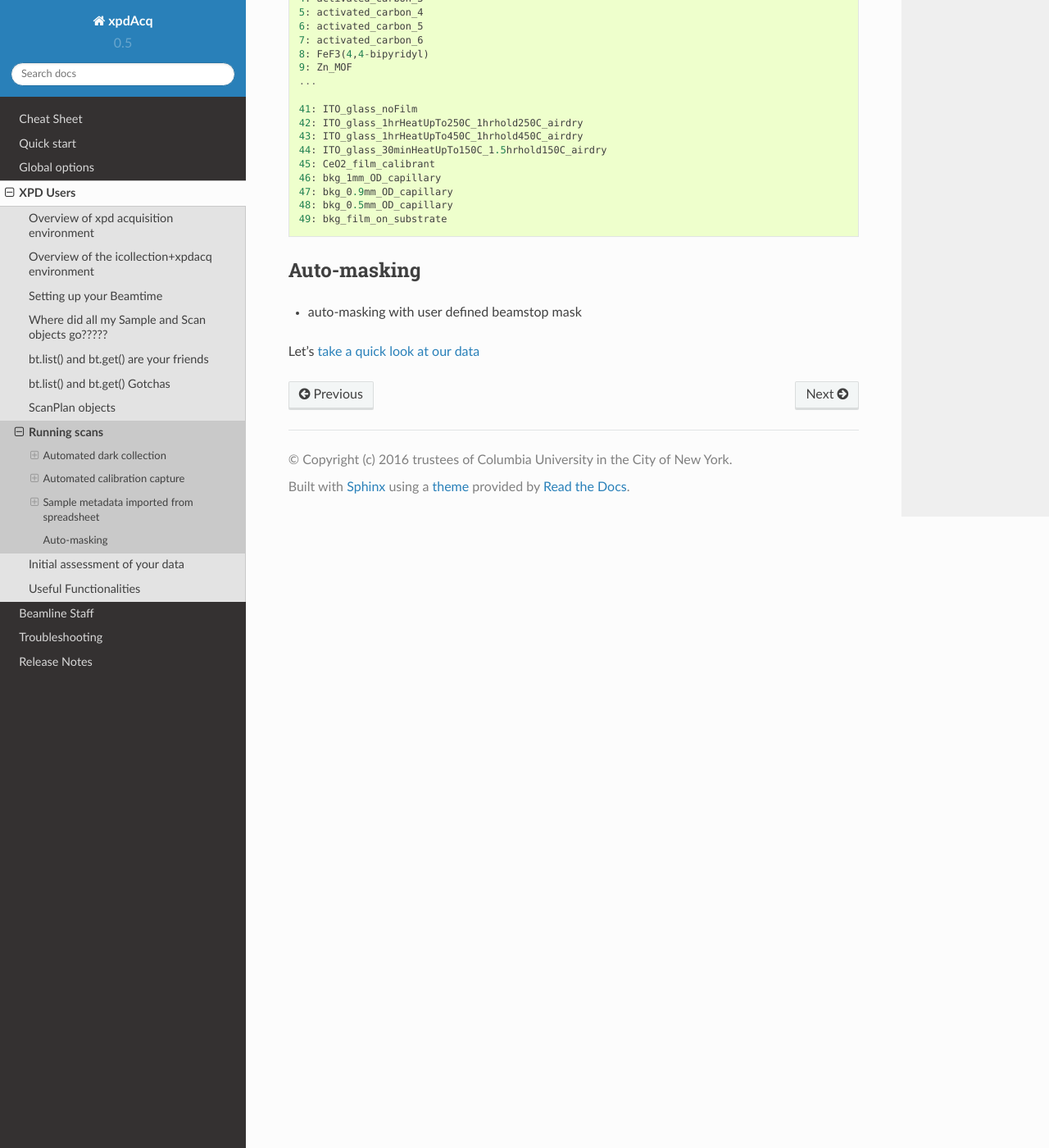
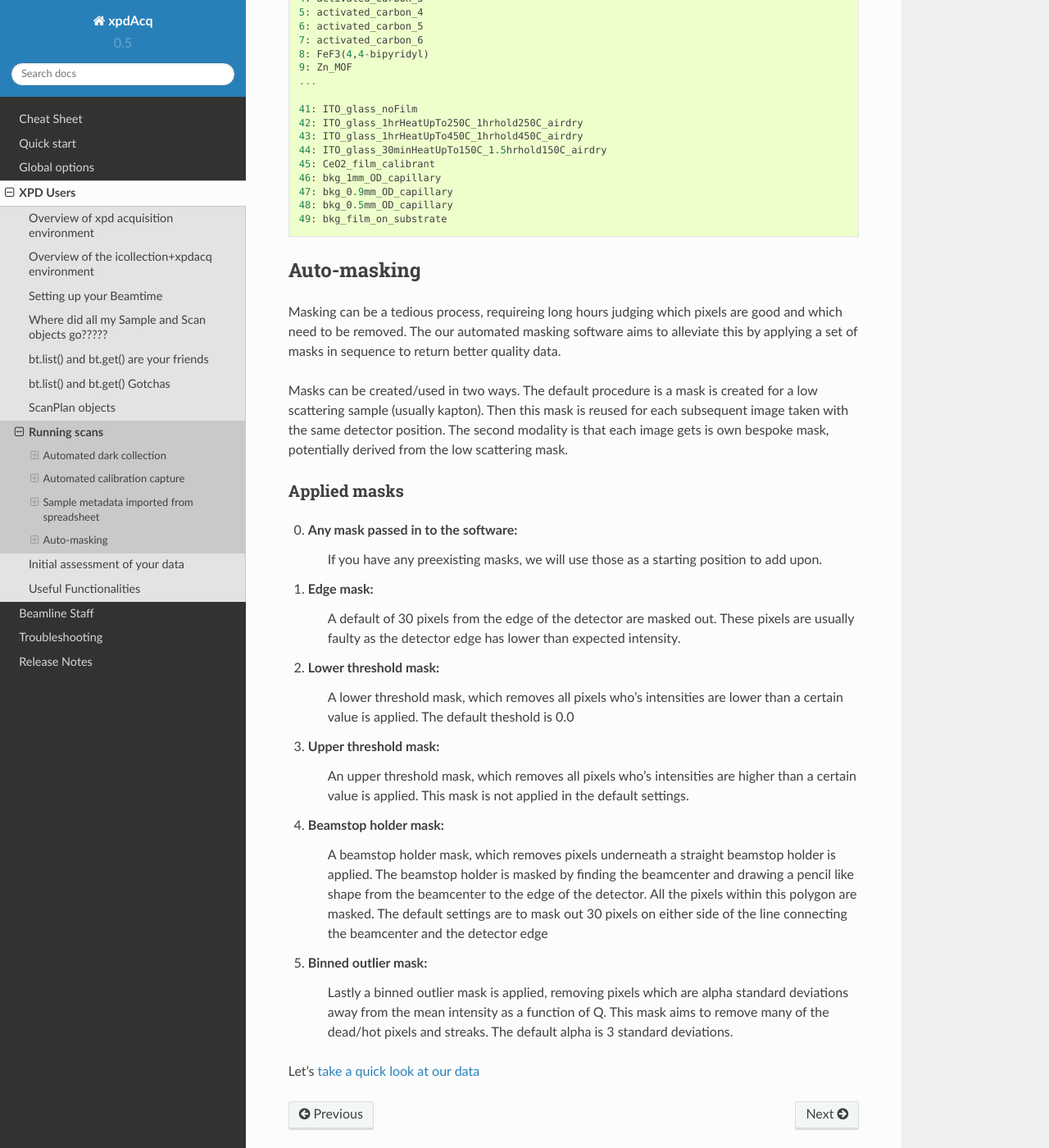
Before and after one commit to xpdAcq/xpdAcq, a Sphinx documentation site: the page built from doc/usb_Running.rst, in a window 1280 px wide and 1400 px high, scrolled down 9143 px. Shown: the whole window at 82% size. Built offline with Sphinx 7.4.7 and the Read the Docs theme 2.0.0, drawn with Linux system fonts in a browser that asks for light colours.

Commit message:
DOC/WIP: start adding automasking documentation.

```diff
--- a/doc/usb_Running.rst
+++ b/doc/usb_Running.rst
@@ -436,8 +436,51 @@ you would see:
 
 Auto-masking
 """"""""""""
+Masking can be a tedious process, requireing long hours judging which pixels
+are good and which need to be removed. The our automated masking software aims
+to alleviate this by applying a set of masks in sequence to return better
+quality data.
 
-* auto-masking with user defined beamstop mask
+Masks can be created/used in two ways. The default procedure is a mask is
+created for a low scattering sample (usually kapton). Then this mask is reused
+for each subsequent image taken with the same detector position. The second
+modality is that each image gets is own bespoke mask, potentially derived from
+the low scattering mask.
 
 
+Applied masks
+^^^^^^^^^^^^^
+
+0. Any mask passed in to the software:
+    If you have any preexisting masks, we will use those as a starting position
+    to add upon.
+
+1. Edge mask:
+    A default of 30 pixels from the edge of the detector are masked out.
+    These pixels are usually faulty as the detector edge has lower than
+    expected intensity.
+
+2. Lower threshold mask:
+    A lower threshold mask, which removes all pixels who's intensities are
+    lower than a certain value is applied. The default theshold is 0.0
+
+3. Upper threshold mask:
+    An upper threshold mask, which removes all pixels who's intensities are
+    higher than a certain value is applied. This mask is not applied in the
+    default settings.
+
+4. Beamstop holder mask:
+    A beamstop holder mask, which removes pixels underneath a straight
+    beamstop holder is applied. The beamstop holder is masked by finding the
+    beamcenter and drawing a pencil like shape from the beamcenter to the edge
+    of the detector. All the pixels within this polygon are masked. The default
+    settings are to mask out 30 pixels on either side of the line connecting
+    the beamcenter and the detector edge
+
+5. Binned outlier mask:
+    Lastly a binned outlier mask is applied, removing pixels which are alpha
+    standard deviations away from the mean intensity as a function of Q. This
+    mask aims to remove many of the dead/hot pixels and streaks. The default
+    alpha is 3 standard deviations.
+
 Let's :ref:`take a quick look at our data <usb_quickassess>`
```
